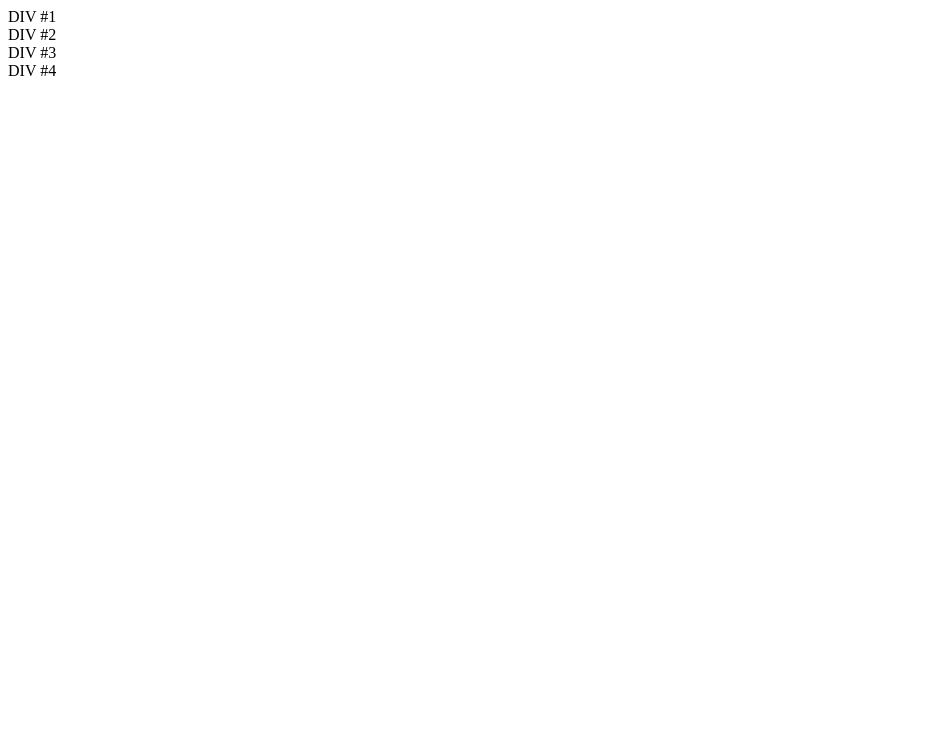
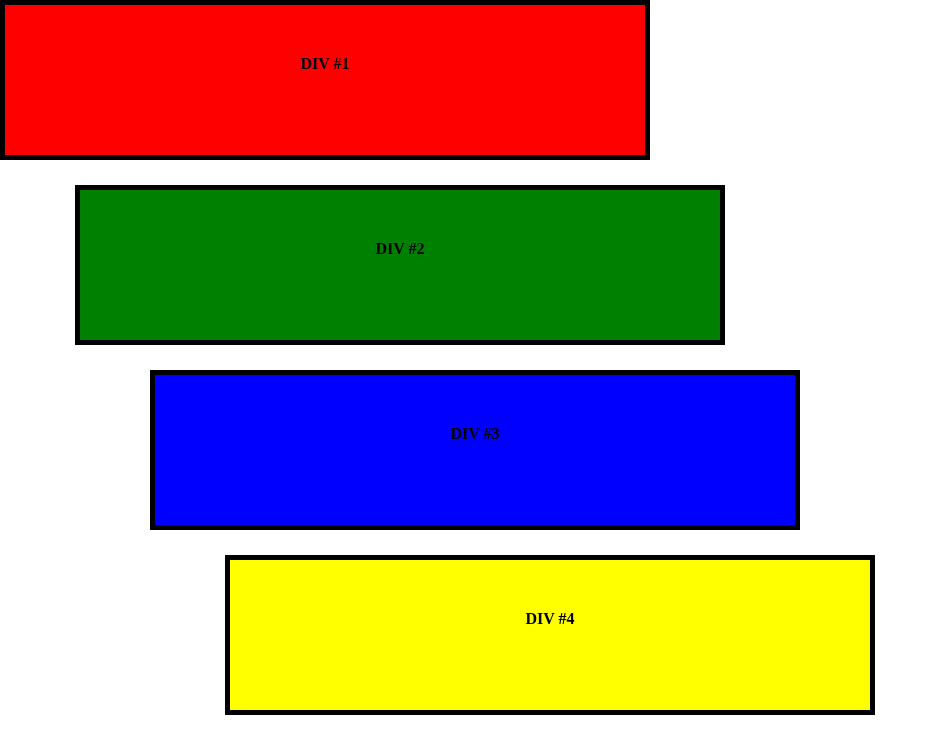
Before and after one commit to spngsbrg/webTekF24v, a plain HTML site: page modul-02/boxModel.html in a window 1280 px wide. Shown: the whole page, without its empty margins (0-938 px from the left). Drawn offline with Linux system fonts and the light colour scheme.

Commit message:
post-teaching

```diff
--- a/modul-02/boxStyles.css
+++ b/modul-02/boxStyles.css
@@ -59,9 +59,15 @@ div#d4 {
 }
 */
 /*Eksempel 3*/
-/*
+
+body {
+  margin: 0;
+  padding: 0;
+}
+
 div {
-  position: absolute;
+  padding-top: 50px;
+  position: relative;
   width: 50%;
   height: 100px;
   border: 5px solid #000000;
@@ -94,4 +100,3 @@ div#d4 {
   top: 75px;
   z-index: 2;
 }
-*/
```
Also changed, not shown: modul-02/table.html (+1 -1 lines), modul-02/tailStrap.html (+3 -1 lines).
